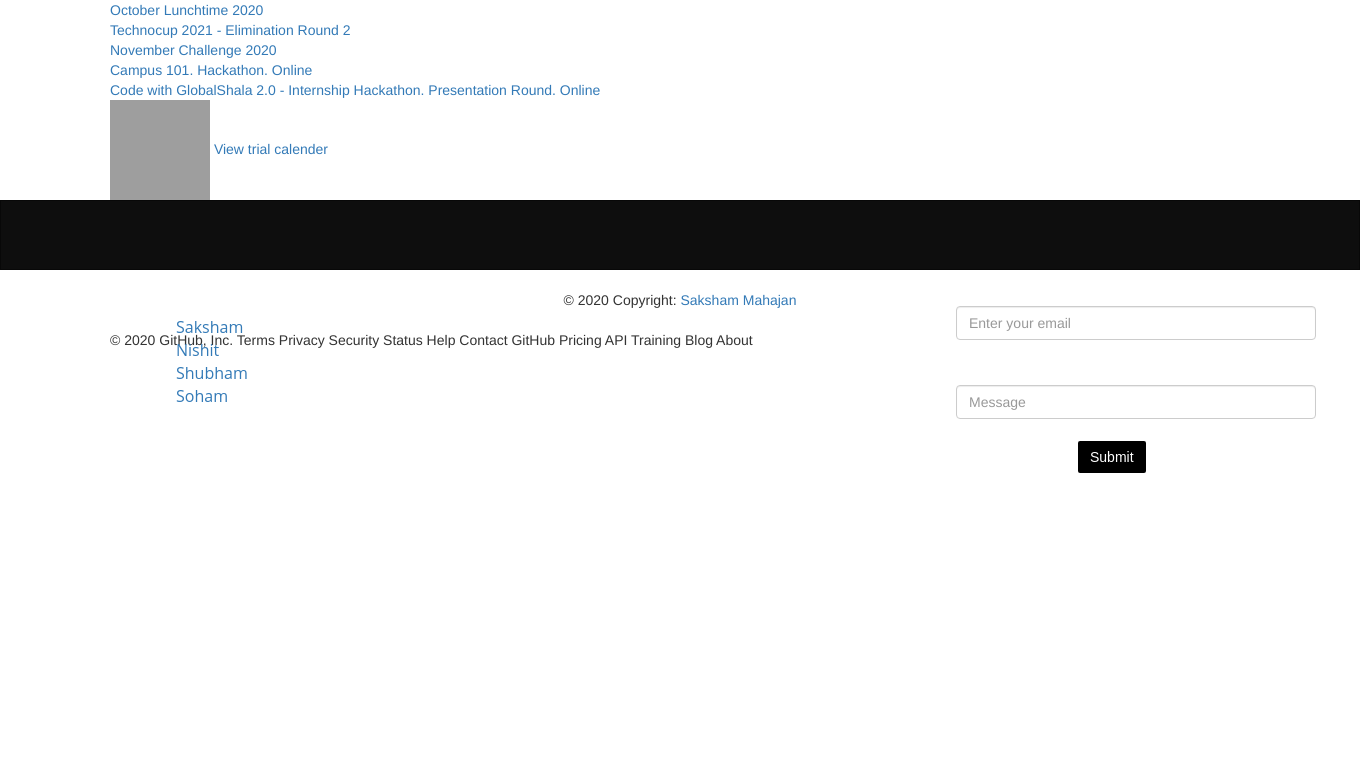
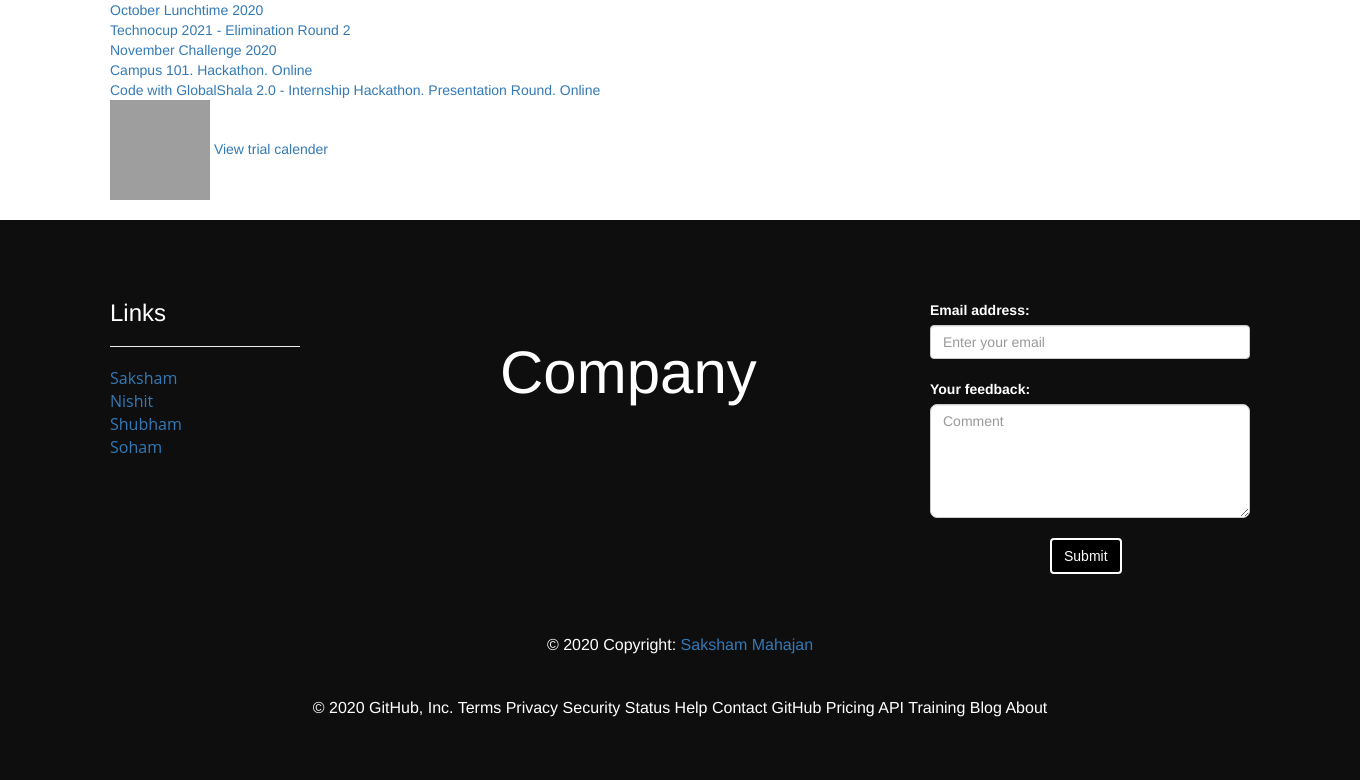
Before and after one commit to nishitsharma03/3Essn, a Node server app: page / in a window 1360 px wide. Shown: the part 706-1486 px from the top of the page. Before the commit the page ends 1179 px from the top, so only its background shows below. Run offline with Node 20, Linux system fonts and the light colour scheme; some libraries are stand-ins or nearby versions; grey boxes are pictures that could not be loaded.

Commit message:
footer.ejs

```diff
--- a/views/main/footer.ejs
+++ b/views/main/footer.ejs
@@ -1,16 +1,15 @@
 <link rel="stylesheet" href="/stylesheets/footer.css">
-<nav class="navbar navbar-inverse" style="background-color: rgb(14,14,14);">
-  <footer class="page-footer font-small blue pt-4">
+
+<footer class="page-footer font-small blue pt-4" style="background-color:  rgb(14,14,14);">
    <div class="container">
     <div class="row">
 
-   <p style="text-align:left;">
+   <p style="text-align:left; font-family: Open sans,sans-serif;">
       <hr class="clearfix w-100 d-md-none pb-3">
+          <div class="col-md-4 mb-md-0 mb-3">
 
-        <div class="col-md-4 mb-md-0 mb-3">
-
-          <h5 class="text-uppercase">Links</h5>
-
+          <h3 style="font-weight: 550;">Links</h3>
+          <hr style="color: white; width: 190px;">
           <ul class="list-unstyled">
             <li>
               <a href="https://www.instagram.com/sakshammahajan_/">Saksham</a>
@@ -29,18 +28,19 @@
    </p>
 
    <div class="col-md-4">
-    <!-- Logo !--->
+      <h1 style="padding-top: 40px; font-size: 60px;">Company</h1>
    </div>
 
   <div class="col-md-4">
-   <form style="float:right;">
+   <form style="float:right; padding-left: 40px; padding-top: 20px;">
       <div >
         <label for="email">Email address:</label>
         <input type="email" id="email" class="form-control" placeholder="Enter your email" size="85">
       </div><br>
       <div >
         <label for="comment">Your feedback:</label>
-        <input type="textarea" id="comment" class="form-control" placeholder="Message">
+        <!-- <input type="textarea" id="comment" class="form-control" placeholder="Message"> -->
+        <textarea id="comment" cols="42" rows="5" class="form-control" placeholder="Comment" style="border-radius: 7px;"></textarea>
       </div><br>
     <button type="submit" class="btn btn-primary">Submit</button>
    </form>
@@ -48,13 +48,13 @@
 
   </div>
   </div>
-  </footer>
+  <br><br><br>
   </nav>
-    <div class="footer-copyright text-center py-3">© 2020 Copyright:
+    <div class="footer-copyright text-center py-3" style="font-size: 16px;">© 2020 Copyright:
       <a href="https://www.instagram.com/sakshammahajan_/"> Saksham Mahajan</a>
     </div>
-    <br>
-  <div class="container">
+    <br><br>
+  <div class="container" style="text-align: center; font-size: 16px;">
   © 2020 GitHub, Inc.
   Terms
   Privacy
@@ -68,6 +68,6 @@
   Blog
   About
   </div>
-
+</footer>
   </body>
   </html>
```
